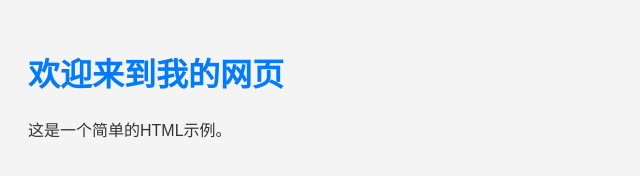
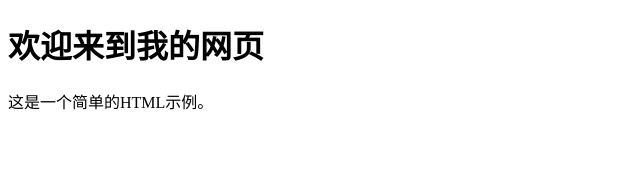
Before and after one commit to cgyamondear/myweb, a plain HTML site: page index.html in a window 1280 px wide. Shown: the whole page, without its empty margins (0-640 px from the left). Drawn offline with Linux system fonts and the light colour scheme.

Commit message:
Update index.html

```diff
--- a/index.html
+++ b/index.html
@@ -3,20 +3,6 @@
 <head>
     <meta charset="UTF-8">
     <title>简易HTML页面</title>
-    <style>
-        body {
-            font-family: Arial, sans-serif;
-            background-color: #f4f4f4;
-            color: #333;
-            padding: 20px;
-        }
-        h1 {
-            color: #007BFF;
-        }
-        p {
-            font-size: 16px;
-        }
-    </style>
 </head>
 <body>
     <h1>欢迎来到我的网页</h1>
```
